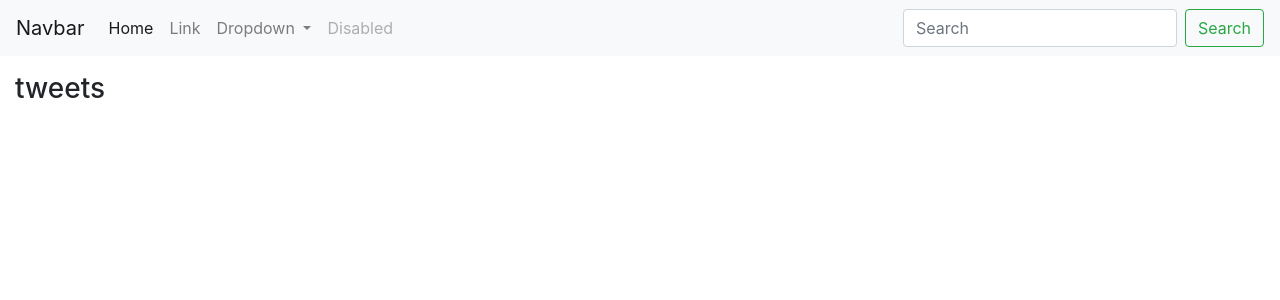
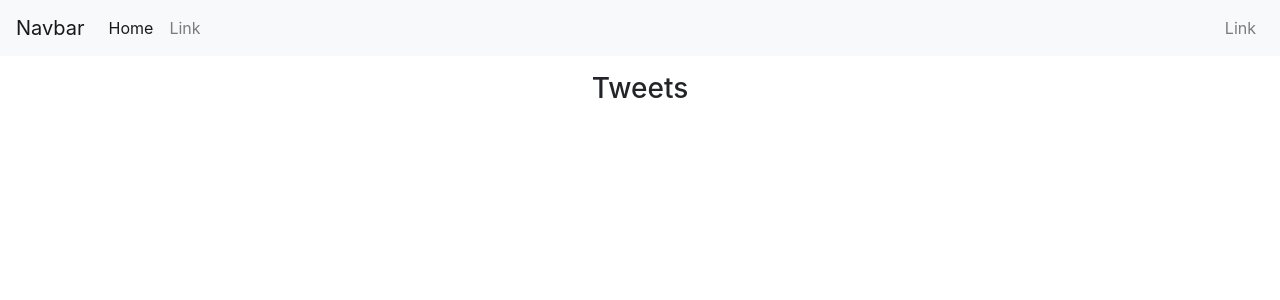
Before and after one commit to Anton6896/ReactDjango_Tweet, a Django app: page /tweet/ in a window 1280 px wide. Shown: the top 300 px of the page. Run offline with Django 3.2, Linux system fonts and the light colour scheme; data that the repository does not hold is empty.

Commit message:
tweet working on

```diff
--- a/static/js/tweets.js
+++ b/static/js/tweets.js
@@ -26,10 +26,13 @@ xhr.send()
 let htmlCreator = (e) => {
     let tweetStr = ""
     tweetStr += `
-        <h2>${e.pk}</h2>
-        <p>${e.content}</p>
-        <p><button onClick="likeBtn(${e.pk}, ${e.like})" type="button" class="btn btn-light">like ${e.like}</button></p>
-        <img src="{{ ${e.img.url} }}" alt=""> <br>
+        <div class="jumbotron" style="background-color: rgba(234,234,234,0.28)">
+            <h2>${e.pk}</h2>
+            <p>${e.content}</p>
+            <p><button onClick="likeBtn(${e.pk}, ${e.like})" type="button" class="btn btn-light">like ${e.like}</button></p>
+            <img src="{{ ${e.img.url} }}" alt=""> <br>
+        </div>
+
                 `
     return tweetStr
 }
--- a/templates/base.html
+++ b/templates/base.html
@@ -26,15 +26,10 @@
 {% include 'alerts.html' %}
 {% comment %} main content {% endcomment %}
 <div class="container-fluid">
-    {% block main %}
-
-    {% endblock %}
+    {% block main %}{% endblock %}
 </div>
 
 
-<!-- Optional JavaScript; choose one of the two! -->
-
-<!-- Option 1: jQuery and Bootstrap Bundle (includes Popper) -->
 <script src="https://code.jquery.com/jquery-3.5.1.slim.min.js"
         integrity="sha384-DfXdz2htPH0lsSSs5nCTpuj/zy4C+OGpamoFVy38MVBnE+IbbVYUew+OrCXaRkfj"
         crossorigin="anonymous"></script>
@@ -42,14 +37,7 @@
         integrity="sha384-Piv4xVNRyMGpqkS2by6br4gNJ7DXjqk09RmUpJ8jgGtD7zP9yug3goQfGII0yAns"
         crossorigin="anonymous"></script>
 
-<!-- Option 2: Separate Popper and Bootstrap JS -->
-<!--
-<script src="https://code.jquery.com/jquery-3.5.1.slim.min.js" integrity="sha384-DfXdz2htPH0lsSSs5nCTpuj/zy4C+OGpamoFVy38MVBnE+IbbVYUew+OrCXaRkfj" crossorigin="anonymous"></script>
-<script src="https://cdn.jsdelivr.net/npm/popper.js@1.16.1/dist/umd/popper.min.js" integrity="sha384-9/reFTGAW83EW2RDu2S0VKaIzap3H66lZH81PoYlFhbGU+6BZp6G7niu735Sk7lN" crossorigin="anonymous"></script>
-<script src="https://cdn.jsdelivr.net/npm/bootstrap@4.6.0/dist/js/bootstrap.min.js" integrity="sha384-+YQ4JLhjyBLPDQt//I+STsc9iw4uQqACwlvpslubQzn4u2UU2UFM80nGisd026JF" crossorigin="anonymous"></script>
--->
-{% block scripts %}
-
-{% endblock %}
+{# additional scripts from other pages #}
+{% block scripts %}{% endblock %}
 </body>
 </html>
--- a/templates/navbar.html
+++ b/templates/navbar.html
@@ -15,6 +15,7 @@
             <li class="nav-item">
                 <a class="nav-link" href="#">Link</a>
             </li>
+            {% comment %}
             <li class="nav-item dropdown">
                 <a class="nav-link dropdown-toggle" href="#" id="navbarDropdown" role="button" data-toggle="dropdown"
                    aria-haspopup="true" aria-expanded="false">
@@ -30,10 +31,29 @@
             <li class="nav-item">
                 <a class="nav-link disabled" href="#" tabindex="-1" aria-disabled="true">Disabled</a>
             </li>
+            {% endcomment %}
+
         </ul>
+
+        <ul class="navbar-nav">
+            <li class="nav-item">
+                <a class="nav-link" href="#">Link</a>
+            </li>
+
+            {% if user.is_superuser %}
+                <li class="nav-item">
+                    <a class="nav-link " style="color: #f5aeae" href="{% url 'admin:index' %}" tabindex="-1"
+                       aria-disabled="true">Admin</a>
+                </li>
+            {% endif %}
+        </ul>
+
+        {% comment %}
         <form class="form-inline my-2 my-lg-0">
             <input class="form-control mr-sm-2" type="search" placeholder="Search" aria-label="Search">
             <button class="btn btn-outline-success my-2 my-sm-0" type="submit">Search</button>
         </form>
+        {% endcomment %}
+
     </div>
 </nav>
--- a/templates/tweet/home.html
+++ b/templates/tweet/home.html
@@ -3,12 +3,26 @@
 
 {% block main %}
     <div>
-        <h3> tweets</h3>
-        <div id="tweets">
-            <p>Loading .. </p>
+        <h3 class="text-center"> Tweets </h3>
+
+        <div class="container">
+            <div class="row">
+                <div class="col">
+                </div>
+
+                <div class="col-6">
+                        <div id="tweets">
+                            <p>Loading .. </p>
+                        </div>
+                </div>
+
+                <div class="col">
+                </div>
+            </div>
+
+        </div>
 
 
-        </div>
     </div>
 
 {% endblock %}
```
